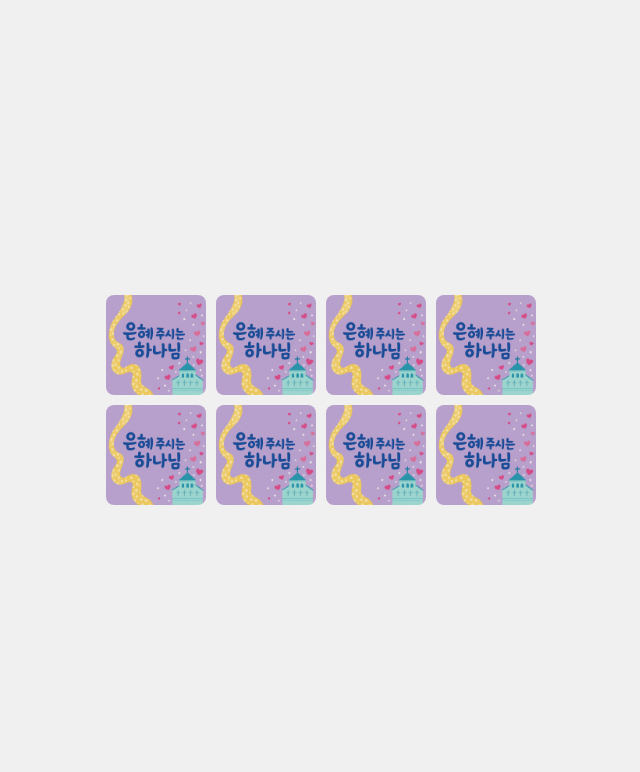
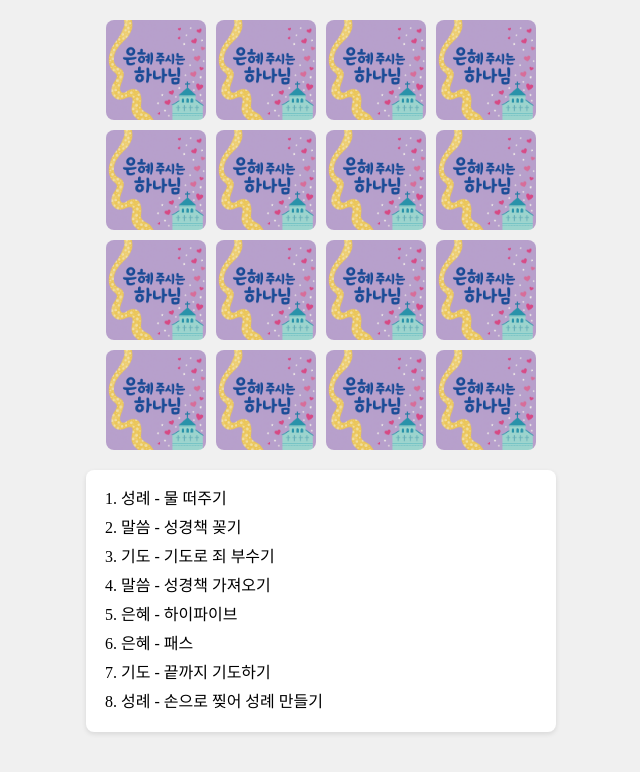
Before and after one commit to cocodeKang/Card-Matching, a plain HTML site: page index.html in a window 1280 px wide. Shown: the whole page, without its empty margins (319-959 px from the left). Drawn offline with Linux system fonts and the light colour scheme.

Commit message:
Update index.html

```diff
--- a/index.html
+++ b/index.html
@@ -1,25 +1,26 @@
 <!DOCTYPE html>
 <html lang="ko">
 <head>
-  <meta charset="UTF-8" />
-  <meta name="viewport" content="width=device-width, initial-scale=1.0" />
+  <meta charset="UTF-8">
+  <meta name="viewport" content="width=device-width, initial-scale=1.0">
   <title>짝맞추기 게임</title>
   <!-- PWA 설정 -->
-  <link rel="manifest" href="manifest.json" />
-  <meta name="theme-color" content="#f0f0f0" />
+  <link rel="manifest" href="manifest.json">
+  <meta name="theme-color" content="#f0f0f0">
   <style>
     body {
       display: flex;
-      justify-content: center;
+      flex-direction: column;
       align-items: center;
-      height: 100vh;
       background: #f0f0f0;
       margin: 0;
+      padding: 20px 0;
     }
     #game-board {
       display: grid;
       grid-template-columns: repeat(4, 100px);
       grid-gap: 10px;
+      margin-bottom: 20px;
     }
     .card {
       width: 100px;
@@ -38,19 +39,36 @@
       height: 100%;
       backface-visibility: hidden;
       border-radius: 8px;
+      display: flex;
+      align-items: center;
+      justify-content: center;
+      font-size: 0.9em;
+      text-align: center;
+      padding: 5px;
+      box-sizing: border-box;
     }
     .card .front {
       transform: rotateY(180deg);
-      background-size: cover;
-      background-position: center;
+      background: #fff;
     }
     .card .back {
       background-image: url('뒷면.png');
       background-size: cover;
       background-position: center;
     }
-    .card.locked {
-      pointer-events: none;
+    #task-list {
+      width: 440px;
+      background: #fff;
+      padding: 15px;
+      border-radius: 8px;
+      box-shadow: 0 2px 5px rgba(0,0,0,0.1);
+    }
+    #task-list ol {
+      margin: 0;
+      padding-left: 20px;
+    }
+    #task-list li {
+      margin-bottom: 5px;
     }
   </style>
   <script>
@@ -64,37 +82,58 @@
 </head>
 <body>
   <div id="game-board"></div>
+  <div id="task-list">
+    <ol>
+      <li>성례 - 물 떠주기</li>
+      <li>말씀 - 성경책 꽂기</li>
+      <li>기도 - 기도로 죄 부수기</li>
+      <li>말씀 - 성경책 가져오기</li>
+      <li>은혜 - 하이파이브</li>
+      <li>은혜 - 패스</li>
+      <li>기도 - 끝까지 기도하기</li>
+      <li>성례 - 손으로 찢어 성례 만들기</li>
+    </ol>
+  </div>
   <script>
     document.addEventListener('DOMContentLoaded', () => {
-      const values = ['기도','말씀','성례','은혜'];
-      let cards = values.concat(values);
+      const tasks = [
+        { category: '성례', text: '물 떠주기' },
+        { category: '말씀', text: '성경책 꽂기' },
+        { category: '기도', text: '기도로 죄 부수기' },
+        { category: '말씀', text: '성경책 가져오기' },
+        { category: '은혜', text: '하이파이브' },
+        { category: '은혜', text: '패스' },
+        { category: '기도', text: '끝까지 기도하기' },
+        { category: '성례', text: '손으로 찢어 성례 만들기' }
+      ];
+      // 카드 배열: tasks duplicated for matching pairs
+      let cards = tasks.concat(tasks);
       shuffle(cards);
 
       const board = document.getElementById('game-board');
       let first = null, second = null;
       let lockBoard = false;
 
-      cards.forEach(value => {
+      cards.forEach((task, index) => {
         const card = document.createElement('div');
         card.classList.add('card');
-        card.dataset.value = value;
+        card.dataset.category = task.category;
+        card.dataset.text = task.text;
         card.innerHTML = `
           <div class="face back"></div>
-          <div class="face front" style="background-image:url('${value}.png')"></div>
+          <div class="face front">${task.text}</div>
         `;
         board.appendChild(card);
         card.addEventListener('click', flipCard);
       });
 
+      // 처음 3초간 카드 전부 앞면 공개
       const allCards = document.querySelectorAll('.card');
       allCards.forEach(c => c.classList.add('flipped'));
-      setTimeout(() => {
-        allCards.forEach(c => c.classList.remove('flipped'));
-      }, 3000);
+      setTimeout(() => allCards.forEach(c => c.classList.remove('flipped')), 3000);
 
       function flipCard() {
         if (lockBoard) return;
-        if (this.classList.contains('locked')) return;
         if (this === first) return;
 
         this.classList.add('flipped');
@@ -103,16 +142,14 @@
           first = this;
           return;
         }
-
         second = this;
         checkMatch();
       }
 
       function checkMatch() {
-        const isMatch = first.dataset.value === second.dataset.value;
-        if (isMatch) {
-          first.classList.add('locked');
-          second.classList.add('locked');
+        const match = first.dataset.category === second.dataset.category;
+        if (match) {
+          // 맞춘 카드는 flip 유지, but clickable
           resetTurn();
         } else {
           lockBoard = true;
@@ -137,44 +174,5 @@
       }
     });
   </script>
-
-  <!--
-  추가 파일:
-  1) manifest.json
-  {
-    "name": "짝맞추기 게임",
-    "short_name": "짝맞추기",
-    "start_url": ".",
-    "display": "standalone",
-    "background_color": "#f0f0f0",
-    "theme_color": "#f0f0f0",
-    "icons": [
-      { "src": "뒷면.png", "sizes": "192x192", "type": "image/png" },
-      { "src": "뒷면.png", "sizes": "512x512", "type": "image/png" }
-    ]
-  }
-
-  2) service-worker.js
-  const CACHE_NAME = 'matching-pairs-cache-v1';
-  const urlsToCache = [
-    '.',
-    'index.html',
-    '뒷면.png',
-    '기도.png',
-    '말씀.png',
-    '성례.png',
-    '은혜.png'
-  ];
-  self.addEventListener('install', event => {
-    event.waitUntil(
-      caches.open(CACHE_NAME).then(cache => cache.addAll(urlsToCache))
-    );
-  });
-  self.addEventListener('fetch', event => {
-    event.respondWith(
-      caches.match(event.request).then(response => response || fetch(event.request))
-    );
-  });
-  -->
 </body>
 </html>
```
